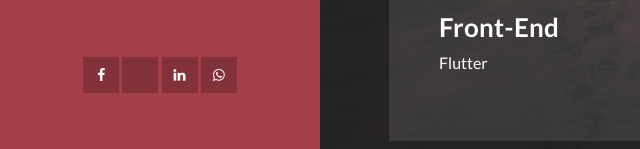
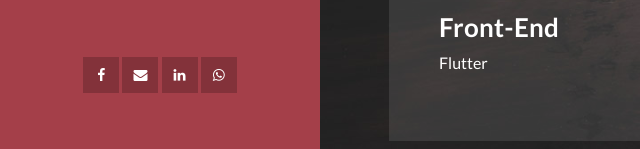
Before and after one commit to KedwithGod/kedwithgod.github.io, a plain HTML site: page index.html in a window 1280 px wide. Shown: the part 638-787 px from the top of the page, 0-640 px from the left. Drawn offline with Linux system fonts and the light colour scheme.

Commit message:
Update index.html

```diff
--- a/index.html
+++ b/index.html
@@ -61,7 +61,7 @@ https://templatemo.com/tm-531-reflux
 
                 <li>
                   <a href="https://fb.com/templatemo"
-                    ><i class="fa fa-mail"></i
+                    ><i class="fa fa-envelope"></i
                   ></a>
                 </li>
 
```
